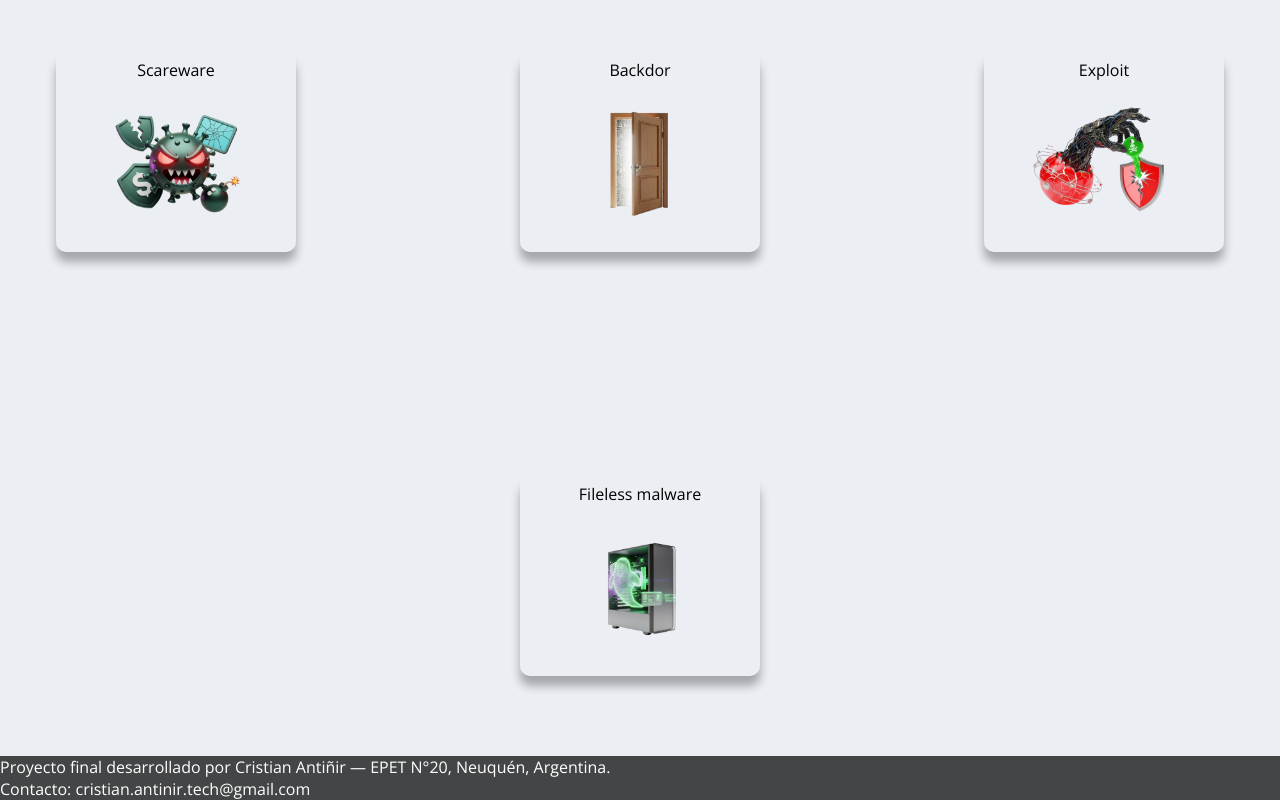
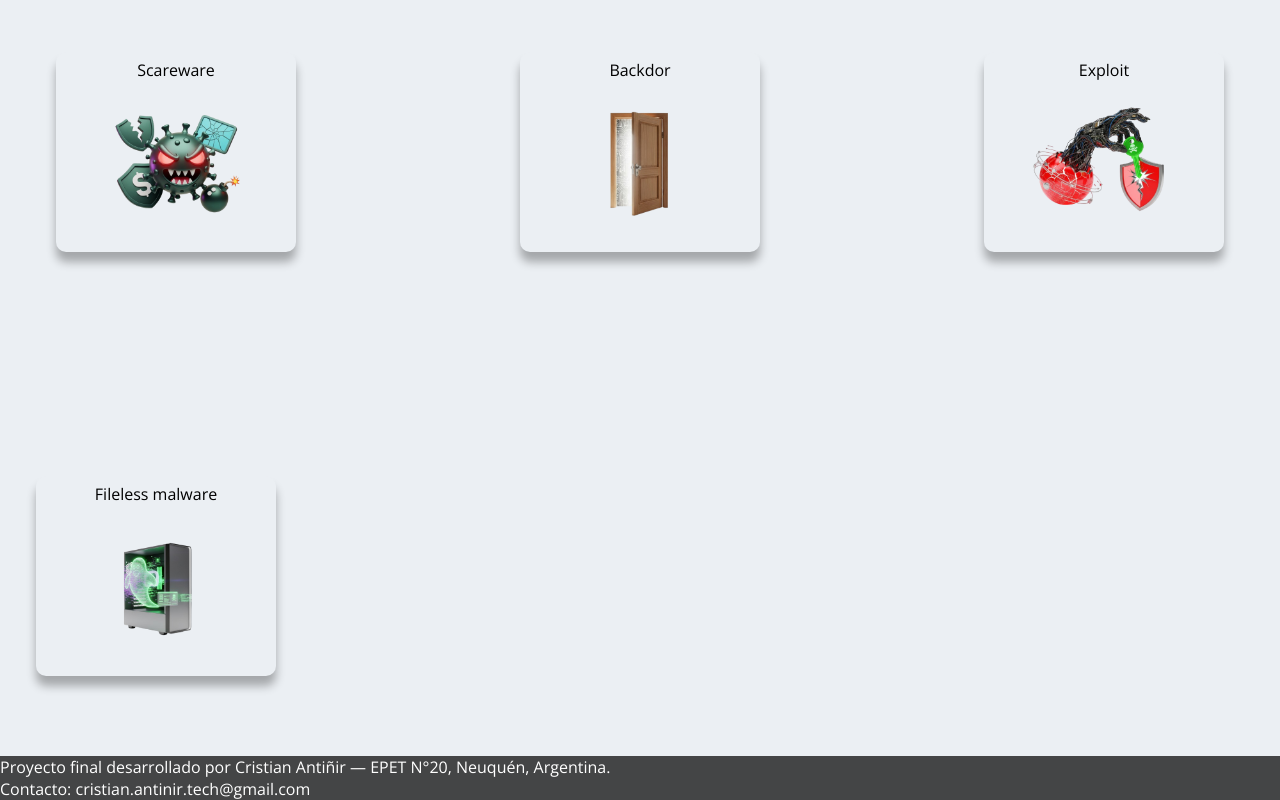
Before and after one commit to cristianantinir/seguridad_informatica, a React (Create React App) app: page /tiposMalware in a window 1280 px wide. Shown: the part 1428-2228 px from the top of the page. Built offline with nearby package versions, Linux system fonts and the light colour scheme.

Commit message:
Margin-right específico para 'Fileless'

```diff
--- a/src/pages/Tiposmalware.module.css
+++ b/src/pages/Tiposmalware.module.css
@@ -58,3 +58,7 @@ body{
 .virus{
   width: 25vh;
 }
+
+.unico{
+  margin-right: 121vh;
+}
```
